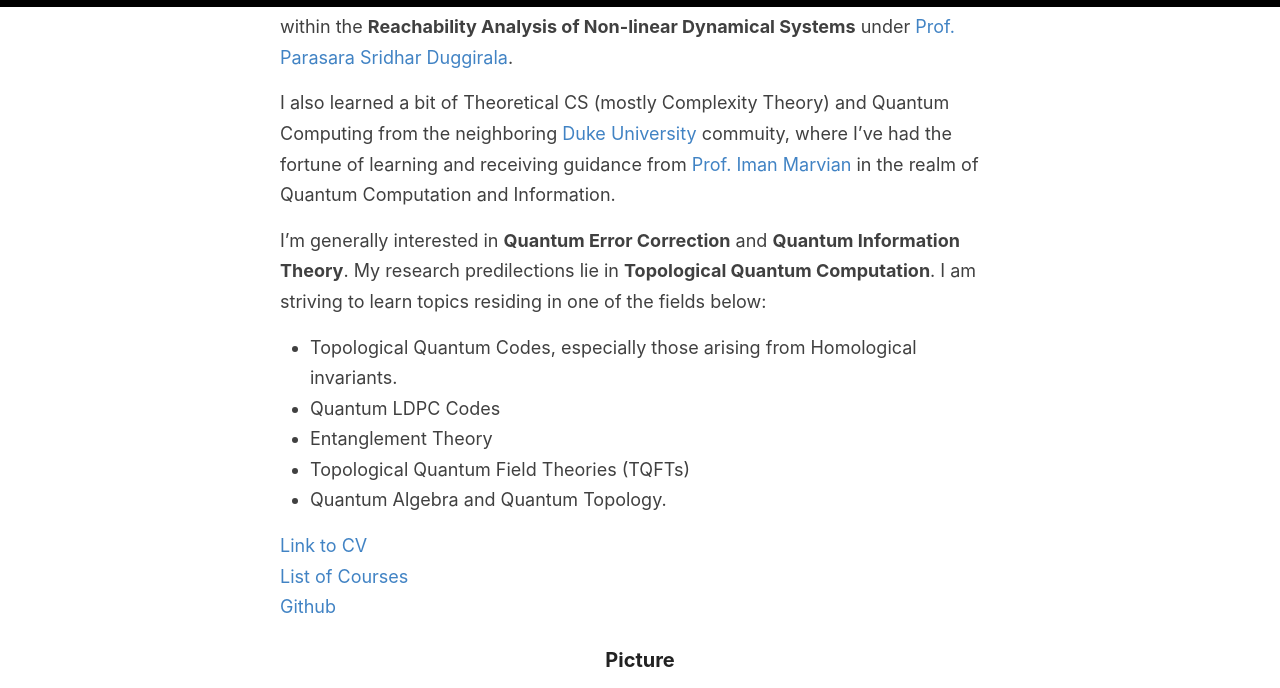
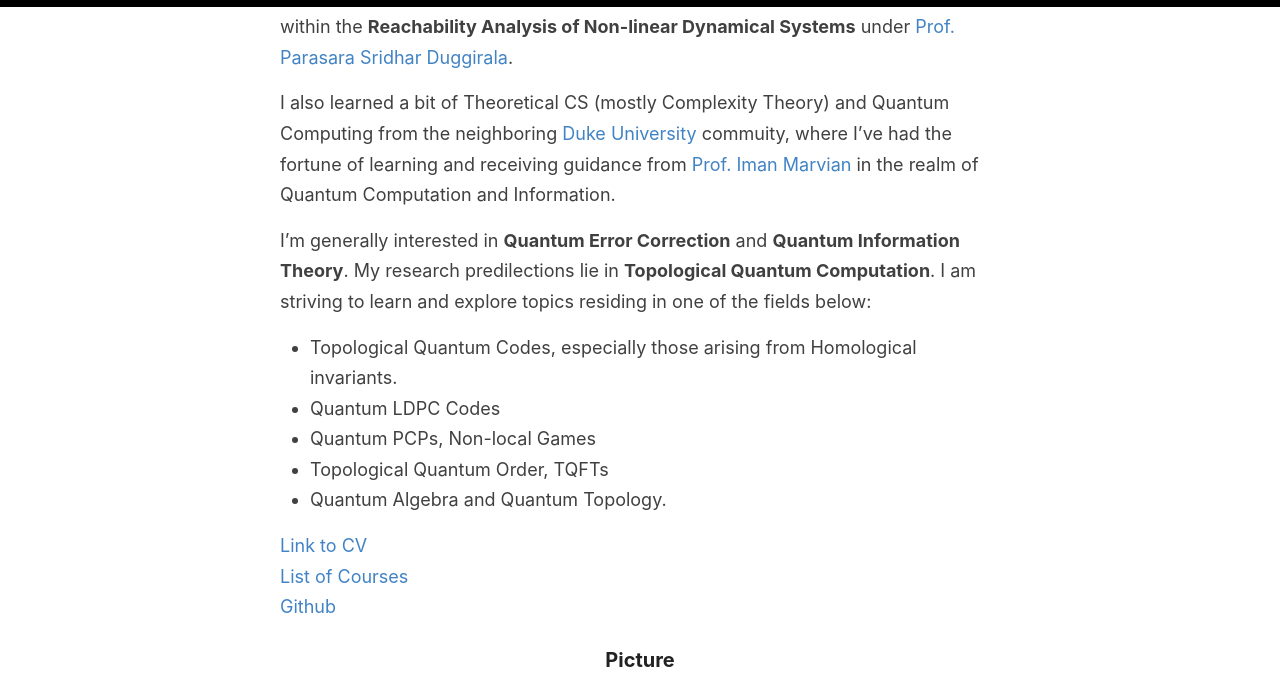
Before and after one commit to ekim1919/ekim1919.github.io, a Jekyll site: the page built from _pages/about.md, in a window 1280 px wide and 900 px high, scrolled down 409 px, cut to the strip 0-688 px from the top of the window. Built offline with Jekyll 4.4.1, drawn with Linux system fonts in a browser that asks for light colours; our own code applies the rules of GitHub Pages for plain Markdown files.

Commit message:
about update

```diff
--- a/_pages/about.md
+++ b/_pages/about.md
@@ -13,12 +13,12 @@ redirect_from:
  I also learned a bit of Theoretical CS (mostly Complexity Theory) and Quantum Computing from the neighboring [Duke University](https://www.cs.duke.edu/) commuity, where I've had the fortune of learning and receiving guidance from [Prof. Iman Marvian](https://sites.duke.edu/marvian/) in the realm of Quantum Computation and Information.
 
 
- I'm generally interested in **Quantum Error Correction** and **Quantum Information Theory**. My research predilections lie in **Topological Quantum Computation**. I am striving to learn topics residing in one of the fields below:
+ I'm generally interested in **Quantum Error Correction** and **Quantum Information Theory**. My research predilections lie in **Topological Quantum Computation**. I am striving to learn and explore topics residing in one of the fields below:
 
   - Topological Quantum Codes, especially those arising from Homological invariants.
   - Quantum LDPC Codes
-  - Entanglement Theory
-  - Topological Quantum Field Theories (TQFTs)
+  - Quantum PCPs, Non-local Games
+  - Topological Quantum Order, TQFTs
   - Quantum Algebra and Quantum Topology.
 
 
```
